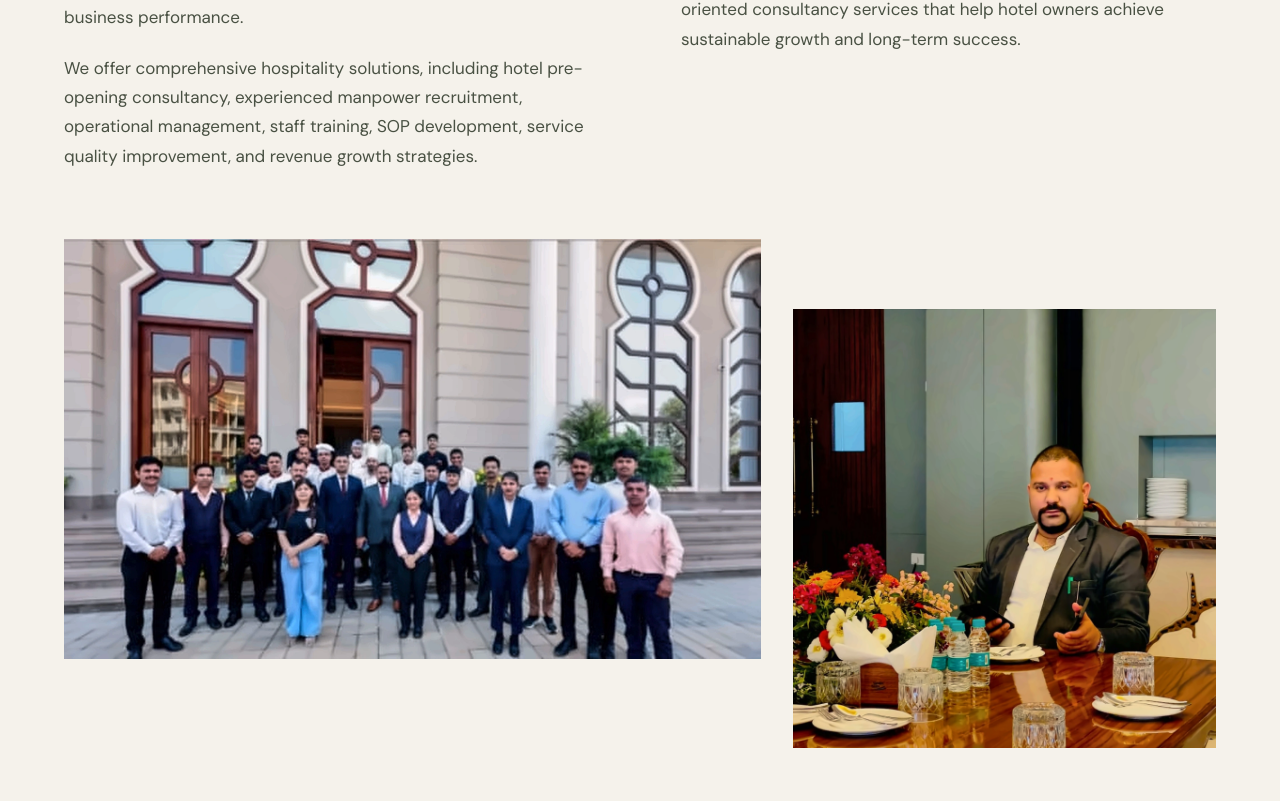
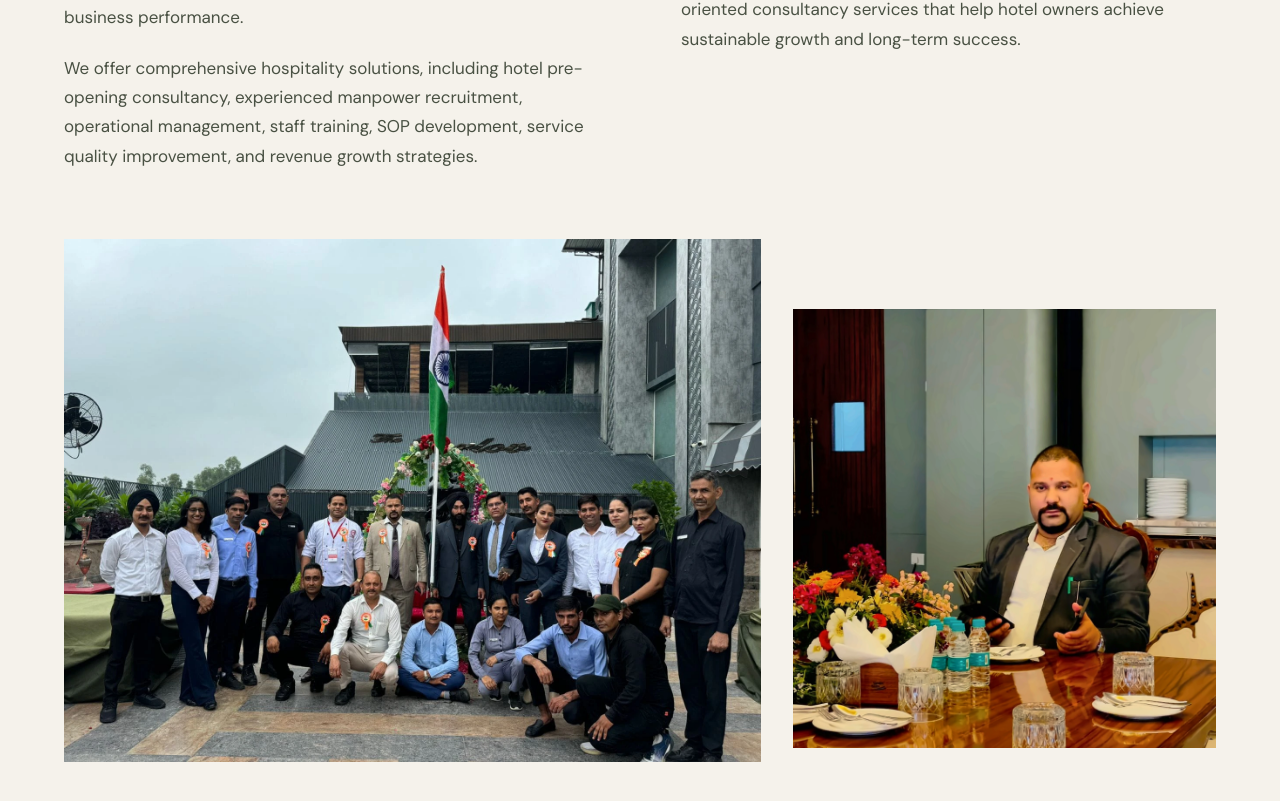
Before and after one commit to 1harshit123/sk-management, a React (Vite) app: page / in a window 1280 px wide. Shown: the part 1412-2213 px from the top of the page. Built offline with nearby package versions, Linux system fonts and the light colour scheme.

Commit message:
Update Site source

```diff
--- a/index.html
+++ b/index.html
@@ -8,7 +8,7 @@
     <meta property="og:title" content="SK Management — The People Behind Exceptional Hospitality" />
     <meta property="og:description" content="Your vision. Our expertise. Your hotel, ready for excellence. Hospitality staffing and hotel pre-opening solutions." />
     <meta property="og:type" content="website" />
-    <meta property="og:image" content="/images/team_enhanced.webp" />
+    <meta property="og:image" content="/images/team-group.webp" />
     <link rel="icon" type="image/svg+xml" href="/favicon.svg" />
     <link rel="preload" href="/fonts/Mileast.otf" as="font" type="font/otf" crossorigin />
     <link rel="preconnect" href="https://fonts.googleapis.com" />
--- a/src/main.jsx
+++ b/src/main.jsx
@@ -12,7 +12,7 @@ const imageDimensions = {
   recognition: [1977, 1803],
   welcome: [1896, 896],
   partnership: [1686, 1455],
-  team: [2476, 1492],
+  team: [1600, 1200],
 };
 
 function ServiceIcon({ type }) {
@@ -104,7 +104,7 @@ function App() {
           <p>We believe that the right team, effective leadership, and exceptional guest service are the foundations of a successful hotel business.</p>
           <p>Our commitment is to provide practical, reliable, and result-oriented consultancy services that help hotel owners achieve sustainable growth and long-term success.</p>
         </Reveal>
-        <div className="about-images"><Reveal className="about-team"><Photo src="team" alt="Hospitality team gathered outside a hotel entrance" sizes="(max-width: 760px) 58vw, 45vw" /></Reveal><Reveal className="about-detail" delay={80}><Photo src="portrait" alt="A member of the SK Management team in a hotel dining setting" position="52% 48%" sizes="(max-width: 760px) 42vw, 28vw" /></Reveal></div>
+        <div className="about-images"><Reveal className="about-team"><Photo src="team" filename="team-group.webp" alt="Hotel team gathered around the Indian flag outside the property" sizes="(max-width: 760px) 58vw, 45vw" /></Reveal><Reveal className="about-detail" delay={80}><Photo src="portrait" alt="A member of the SK Management team in a hotel dining setting" position="52% 48%" sizes="(max-width: 760px) 42vw, 28vw" /></Reveal></div>
       </section>
 
       <section id="services" className="services section-pad optimized-section">
--- a/src/styles.css
+++ b/src/styles.css
@@ -113,7 +113,7 @@ a:focus-visible, button:focus-visible { outline: 2px solid var(--brass); outline
 .about-copy p { margin-bottom: 22px; break-inside: avoid; color: var(--muted); }
 .about-copy p:last-child { margin-bottom: 0; }
 .about-images { display: grid; grid-template-columns: 1.65fr 1fr; gap: 32px; align-items: start; margin-top: 68px; }
-.about-team .photo { aspect-ratio: 619 / 373; }
+.about-team .photo { aspect-ratio: 4 / 3; }
 .about-detail { padding-top: 70px; }
 .about-detail .photo { aspect-ratio: 1 / 1.04; }
 
```
Also changed, not shown: public/images/team-group.webp (added), 1 other file (tests, documents, lock files or other folders).
